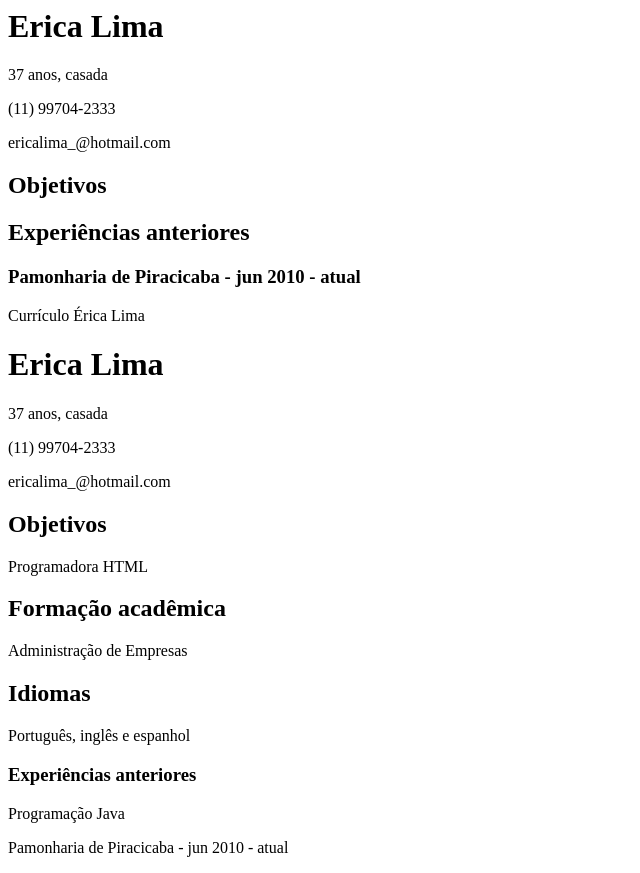
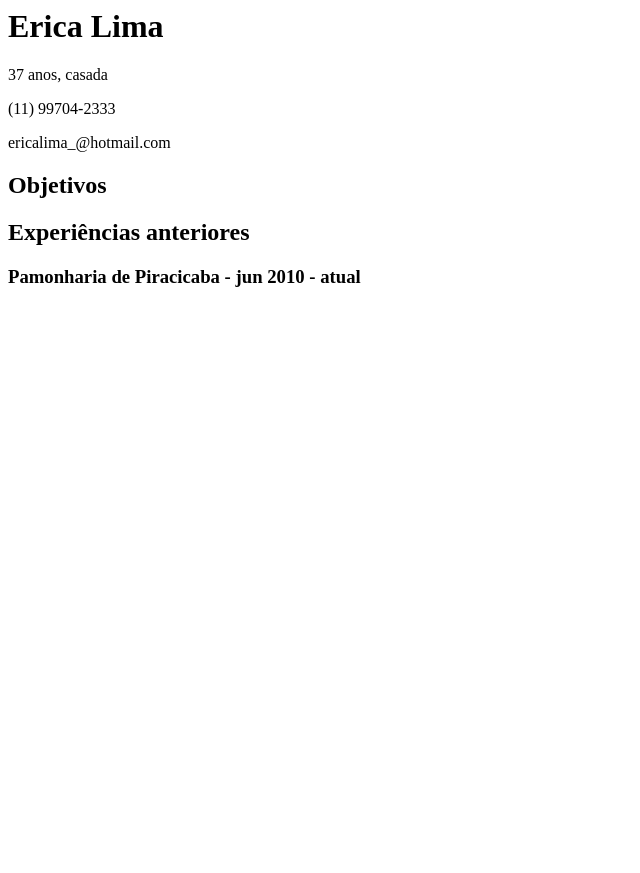
Before and after one commit to erica7lima/erica7lima.github.io, a plain HTML site: page index.html in a window 1280 px wide. Shown: the whole page, without its empty margins (0-640 px from the left). After the commit the page ends 800 px from the top, so only its background shows below. Drawn offline with Linux system fonts and the light colour scheme.

Commit message:
retirada de texto duplicado

```diff
--- a/index.html
+++ b/index.html
@@ -16,28 +16,3 @@
         <h3>Pamonharia de Piracicaba - jun 2010 - atual </h3>
     </body>
 </html>
-<html>
-    <head>
-      <cabecalho>Currículo Érica Lima</title>
-    </head>
-        <body>
-        <h1>
-            Erica Lima
-        </h1>
-        <P> 37 anos, casada </P>
-        <p> (11) 99704-2333</p>
-        <p> ericalima_@hotmail.com</p>
-        <h2>Objetivos</h2>
-	<p>Programadora HTML
-<h2>Formação acadêmica
-	</h2>
-	<p>Administração de Empresas
-<h2>Idiomas
-</h2>
-<p> Português, inglês e espanhol
-        <h3>Experiências anteriores</h2>
-	<p> Programação Java
-        <p>Pamonharia de Piracicaba - jun 2010 - atual
-</h3>
-    </body>
-</html>
```
